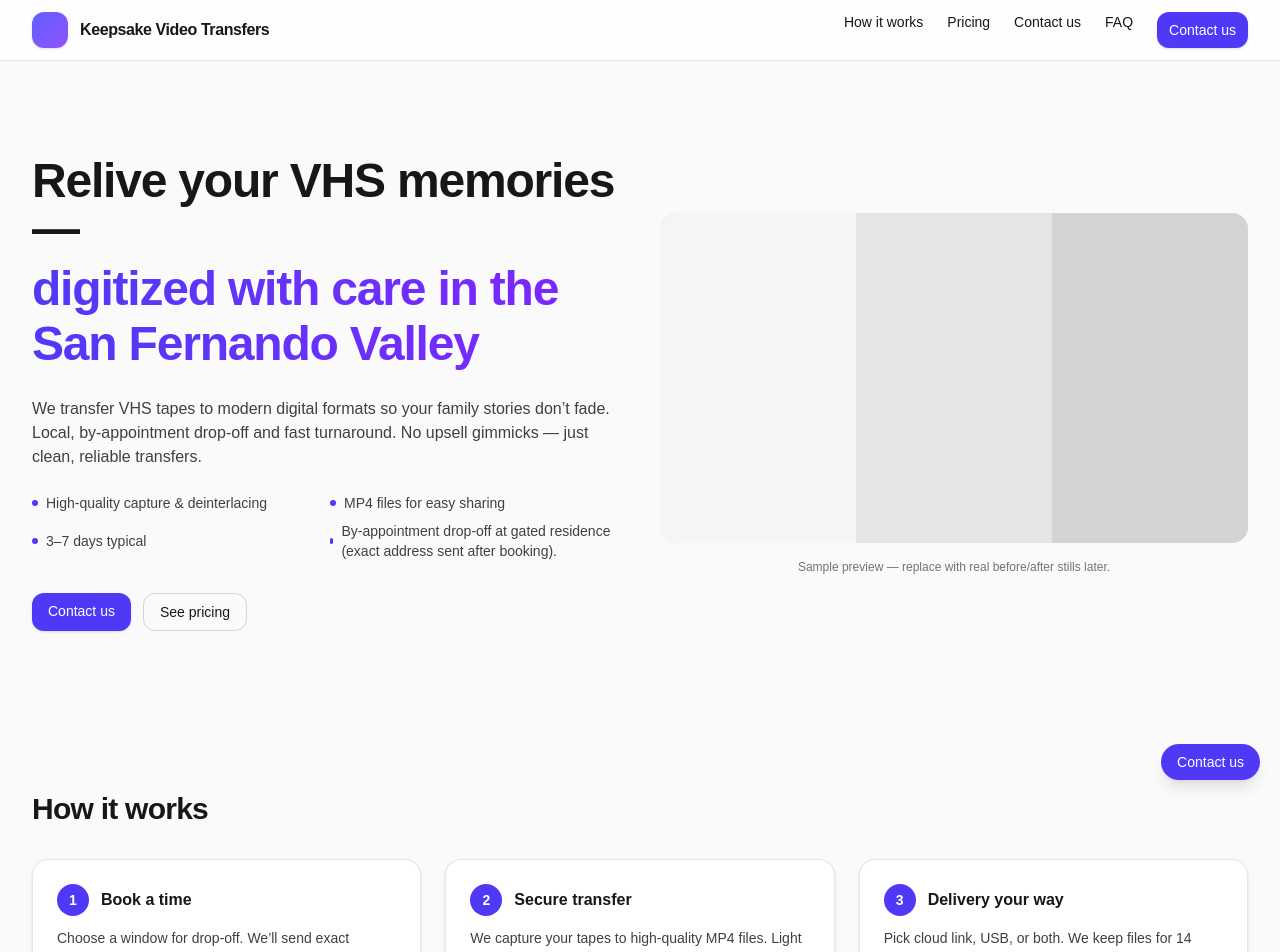
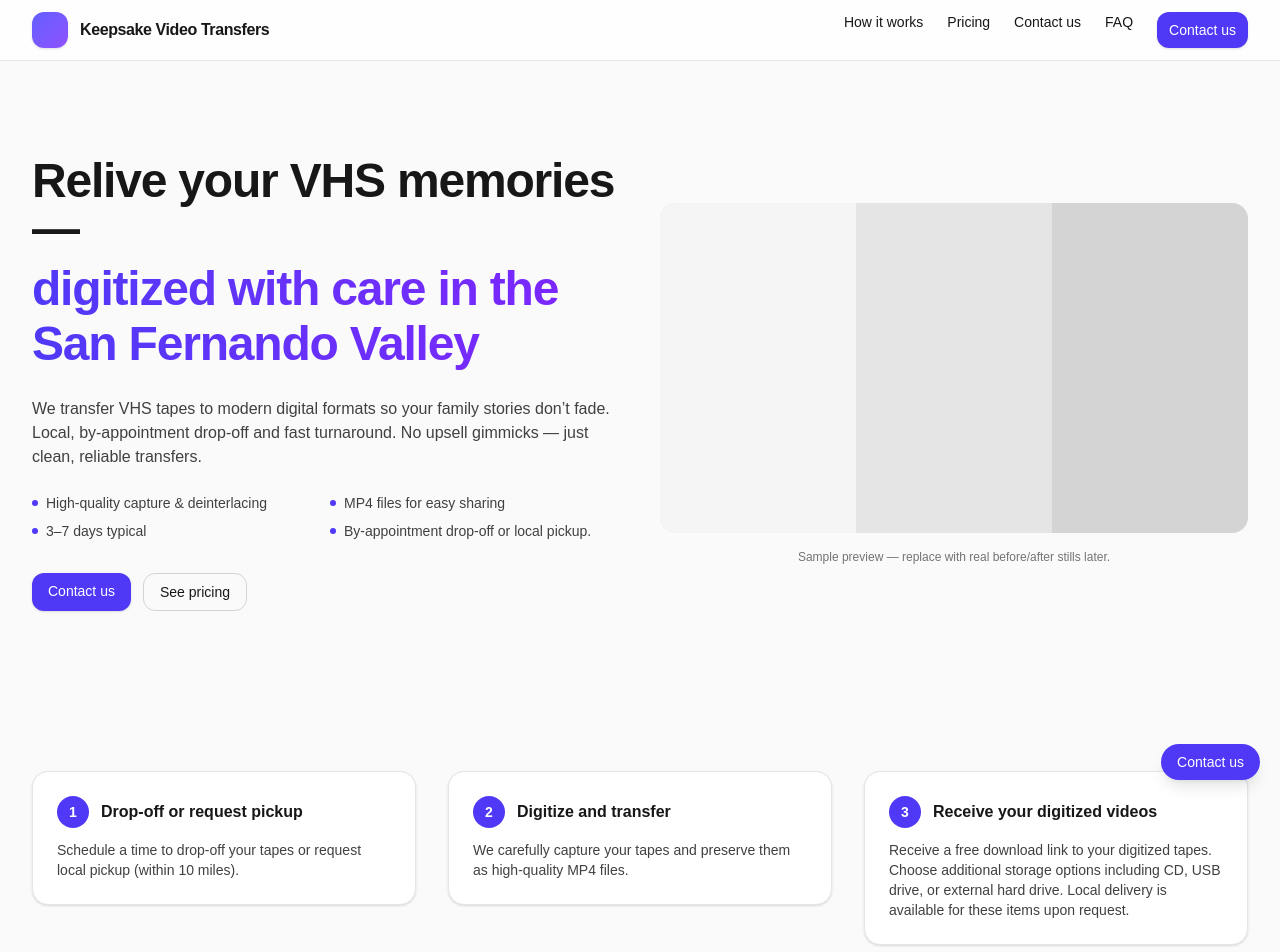
Before and after one commit to jeffgarcia371/keepsake-site, a Next.js app: page / in a window 1280 px wide. Shown: the top 952 px of the page. Built offline with nearby package versions, Linux system fonts and the light colour scheme.

Commit message:
Changed wording of how it works items.

```diff
--- a/src/components/KeepsakeSite.jsx
+++ b/src/components/KeepsakeSite.jsx
@@ -20,7 +20,7 @@ const BUSINESS = {
   ogImage: "/og.jpg",
   formspreeFormId: "xqaljowj",
   addressNote:
-    "By-appointment drop‑off at gated residence (exact address sent after booking).",
+    "By-appointment drop‑off or local pickup.",
   hours: "Mon–Sat, 9am–6pm",
   turnaround: "3–7 days typical",
   runtimeIncludedMins: 120,
@@ -360,20 +360,30 @@ export default function KeepsakeSite() {
 
       {/* How it works */}
       <section id="how" className="mx-auto max-w-7xl px-4 sm:px-6 lg:px-8 py-16">
-        <h2 className="text-2xl sm:text-3xl font-semibold tracking-tight">How it works</h2>
-        <div className="mt-8 grid md:grid-cols-3 gap-6">
-          <Step n={1} title="Book a time">
-            Choose a window for drop‑off. We’ll send exact instructions for meeting at the gate.
-          </Step>
-          <Step n={2} title="Secure transfer">
-            We capture your tapes to high‑quality MP4 files. Light cleanup (levels, cropping) included.
-          </Step>
-          <Step n={3} title="Delivery your way">
-            Pick cloud link, USB, or both. We keep files for 14 days in case you need a re‑send.
-          </Step>
-          <Step n={4} title="Optional pickup / return">
-            Need help with logistics? We offer pickup and/or return drop‑off within 10 miles for $10 each way. Beyond that, +$1 per extra mile.
-          </Step>
+        <div className="grid lg:grid-cols-3 gap-8">
+          <div>
+            <Step n={1} title="Drop‑off or request pickup">
+              <p className="mt-2 text-sm text-neutral-700">
+                Schedule a time to drop‑off your tapes or request local pickup (within 10 miles).
+              </p>
+            </Step>
+          </div>
+
+          <div>
+            <Step n={2} title="Digitize and transfer">
+              <p className="mt-2 text-sm text-neutral-700">
+                We carefully capture your tapes and preserve them as high-quality MP4 files.
+              </p>
+            </Step>
+          </div>
+
+          <div>
+            <Step n={3} title="Receive your digitized videos">
+              <p className="mt-2 text-sm text-neutral-700">
+                Receive a free download link to your digitized tapes. Choose additional storage options including CD, USB drive, or external hard drive. Local delivery is available for these items upon request.
+              </p>
+            </Step>
+          </div>
         </div>
       </section>
 
```
